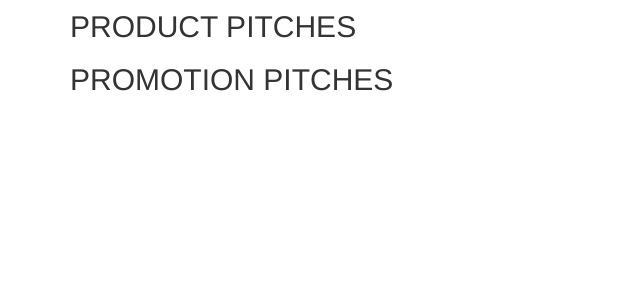
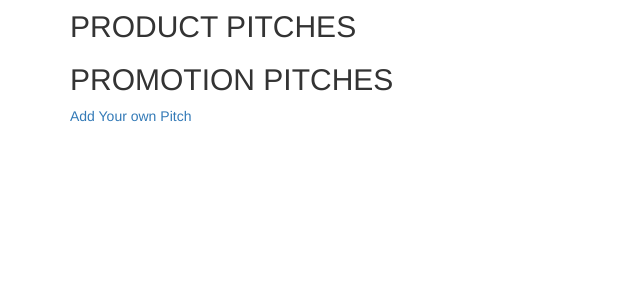
Before and after one commit to Derrick-Nyongesa/Blog, a Flask app: page / in a window 1280 px wide. Shown: the part 188-488 px from the top of the page, without its empty margins (0-640 px from the left). Run offline with Flask 2, Linux system fonts and the light colour scheme; data that the repository does not hold is empty; some libraries are stand-ins or nearby versions.

Commit message:
added a link to the pitch form

```diff
--- a/app/templates/index.html
+++ b/app/templates/index.html
@@ -23,6 +23,10 @@
         </ul>
     </div>
 
+    <div>
+        <a  href="/pitch"> Add Your own Pitch</a>
+    </div>
+
 </div>
 
 {% endblock %}
```
